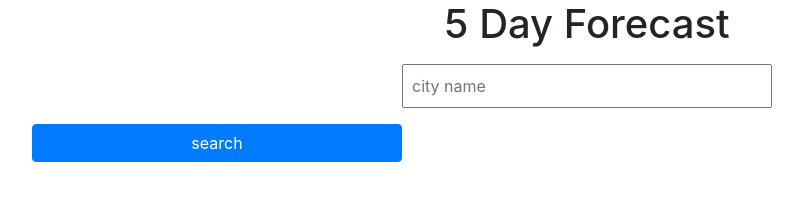
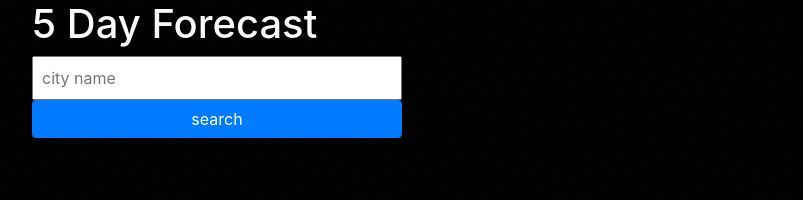
Before and after one commit to nich-o-las/weatherDashboard, a plain HTML site: page index.html in a window 1280 px wide. Shown: the whole page, without its empty margins (53-856 px from the left). Drawn offline with nearby package versions, Linux system fonts and the light colour scheme.

Commit message:
style tweaks

```diff
--- a/index.html
+++ b/index.html
@@ -11,10 +11,10 @@
 </head>
 
 <body>
-    <div class="header">
-        <h1>5 Day Forecast</h1>
-    </div>
-    <div class="container">
+    <div class="container text-light">
+        <div class="header">
+            <h1>5 Day Forecast</h1>
+        </div>
         <input id="cityName" placeholder="city name"></input>
         <span id="submit-btn" class="btn btn-primary col-sm-4 col-xs-6">search</span>
         <div class="row">
--- a/style.css
+++ b/style.css
@@ -1,13 +1,11 @@
 body{
     min-height: 100vh;
+    background: url('country-quilt-dark.png')
 }
-h1{
-    text-align: center;
-}
+
 #cityName{
     width: 33.33%;
     padding: .5em;
-    margin:  1em auto;;
     display: block;
 }
 #submit-btn{
```
Also changed, not shown: country-quilt-dark.png (added).
